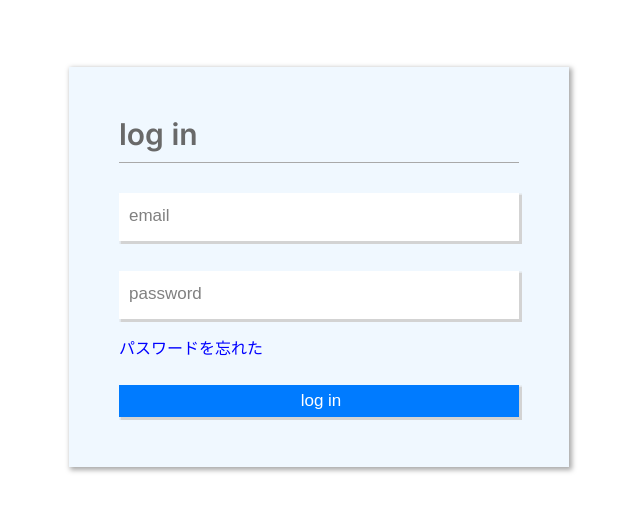
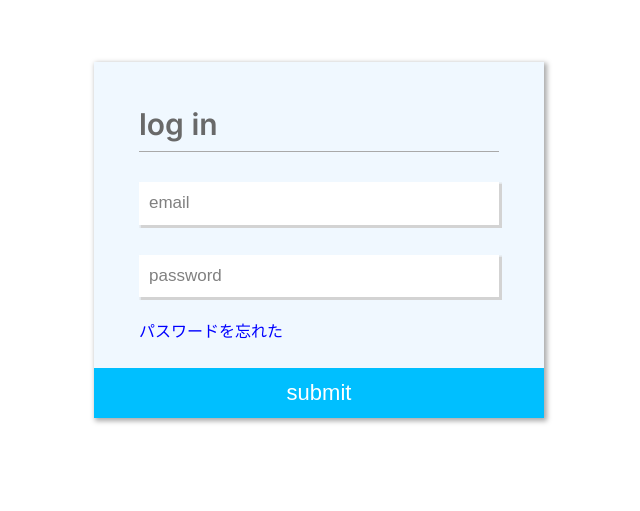
Before and after one commit to gostachan/shortcuts_manager, a Next.js app in the folder frontend/: page /login in a window 1280 px wide. Shown: the part 133-644 px from the top of the page, without its empty margins (321-961 px from the left). Built offline with nearby package versions, Linux system fonts and the light colour scheme.

Commit message:
inplement: complete form

```diff
--- a/frontend/src/app/login/page.css
+++ b/frontend/src/app/login/page.css
@@ -3,8 +3,8 @@
   justify-content: 10px;
   align-items: center;
   margin: 150px auto;
-  height: 500px;
-  width: 500px;
+  height: 445px;
+  width: 450px;
 }
 .container .login-form {
   background-color: aliceblue;
@@ -12,17 +12,18 @@
   flex: 1;
   width: 100%;
   height: 80%;
+  position: relative;
 }
 .container .login-form .content {
   margin: 10% auto;
   width: 80%;
   height: 80%;
 }
-.container .login-form .content .forget-pass {
-  margin-top: 20px;
+.container .login-form .content .forgot-pass {
+  margin-top: 25px;
   color: blue;
 }
-.container .login-form .content .forget-pass a:hover {
+.container .login-form .content .forgot-pass a:hover {
   padding-bottom: 2px;
   border-bottom: 1px solid blue;
 }
@@ -59,24 +60,15 @@
   font-size: 17px;
   color: gray;
 }
-.container .login-form .content form .form-button {
-  height: 10%;
-  margin-top: 25px;
+.container .login-form .form-button {
+  font-size: 22px;
   position: absolute;
-  bottom: 10px;
   width: 100%;
+  height: 50px;
+  background-color: #00BFFF;
+  color: white;
+  bottom: 0px;
 }
-.container .login-form .content form .form-button button {
-  height: 10%;
-  margin-top: 25px;
-  position: absolute;
-  bottom: 10px;
-  width: 100%;
-  width: 100%;
-  height: 100%;
-  padding-left: 10px;
-  font-size: 17px;
-  color: white;
+.container .login-form .form-button:hover {
   background-color: #007bff;
-  box-shadow: 1px 1px 1px 1.5px lightgray;
 }/*# sourceMappingURL=page.css.map */
--- a/frontend/src/app/login/page.js
+++ b/frontend/src/app/login/page.js
@@ -1,39 +1,59 @@
+"use client";
+import { useState } from "react";
 import "./page.css";
 
 export default function Login() {
+  const [form, setForm] = useState({email:    "",
+                                    password: ""})
+
+  function handleForm(element) {
+    setForm({
+      ...form,
+      [element.target.name]: element.target.value
+    });
+  };
+
+  function handleClick() {
+    console.log(form);
+  }
 
   return (
     <div className="container">
       <div className="login-form">
         <div className="content">
-          <form action="/login" method="post">
+          <form>
             <h1 className="form-title">log in</h1>
             <div className="form-group">
               <input
-                type="text"
-                id="email"
-                name="email"
-                required=""
+                type=       "text"
+                id=         "email"
+                name=       "email"
                 placeholder="email"
+                required
+                onChange={handleForm}
+                value=   {form.email}
               />
             </div>
             <div className="form-group">
               <input
-                type="password"
-                id="password"
-                name="password"
-                required=""
+                type=       "password"
+                id=         "password"
+                name=       "password"
                 placeholder="password"
+                required
+                onChange={handleForm}
+                value=   {form.password}
               />
             </div>
-            <div className="forget-pass">
-              <a href="#">パスワードを忘れた</a>
-            </div>
-            <div className="form-button form-group">
-              <button type="submit">log in</button>
-            </div>
+            <div className="forgot-pass">
+            <a href="#">パスワードを忘れた</a>
+          </div>
           </form>
         </div>
+        <button className="form-button"
+                onClick={handleClick}>
+          submit
+        </button>
       </div>
     </div>
   )
--- a/frontend/src/app/login/page.scss
+++ b/frontend/src/app/login/page.scss
@@ -1,11 +1,10 @@
-
 .container {
   display: flex;
   justify-content: 10px;
   align-items: center;
   margin: 150px auto;
-  height: 500px;
-  width: 500px;
+  height: 445px;
+  width: 450px;
 
   .login-form {
     background-color: aliceblue;
@@ -13,6 +12,7 @@
     flex: 1;
     width: 100%;
     height: 80%;
+    position: relative;
 
 
     .content {
@@ -20,8 +20,8 @@
       width: 80%;
       height: 80%;
 
-      .forget-pass {
-        margin-top: 20px;
+      .forgot-pass {
+        margin-top: 25px;
         color: blue;
 
         a:hover {
@@ -62,31 +62,21 @@
             color: gray;
           }
         }
+      }
+    }
 
-        .form-button {
-          height: 10%;
-          margin-top: 25px;
-          position: absolute;
-          bottom: 10px;
-          width: 100%;
+    .form-button {
+      font-size: 22px;
+      position: absolute;
+      width: 100%;
+      height: 50px;
+      background-color: #00BFFF;
+      color: white;
+      bottom: 0px;
+    }
 
-          button {
-            height: 10%;
-            margin-top: 25px;
-            position: absolute;
-            bottom: 10px;
-            width: 100%;
-
-            width: 100%;
-            height: 100%;
-            padding-left: 10px;
-            font-size: 17px;
-            color: white;
-            background-color: #007bff;
-            box-shadow: 1px 1px 1px 1.5px lightgray;
-          }
-        }
-      }
+    .form-button:hover {
+      background-color: #007bff;
     }
   }
 }
--- a/frontend/src/app/signup/page.css
+++ b/frontend/src/app/signup/page.css
@@ -2,9 +2,9 @@
   display: flex;
   justify-content: 10px;
   align-items: center;
-  margin: 100px auto;
-  height: 500px;
-  width: 500px;
+  margin: 150px auto;
+  height: 520px;
+  width: 450px;
 }
 .container .login-form {
   background-color: aliceblue;
@@ -12,11 +12,20 @@
   flex: 1;
   width: 100%;
   height: 80%;
+  position: relative;
 }
 .container .login-form .content {
   margin: 10% auto;
   width: 80%;
   height: 80%;
+}
+.container .login-form .content .forget-pass {
+  margin-top: 20px;
+  color: blue;
+}
+.container .login-form .content .forget-pass a:hover {
+  padding-bottom: 2px;
+  border-bottom: 1px solid blue;
 }
 .container .login-form .content form {
   height: 100%;
@@ -32,8 +41,8 @@
   border-bottom: 1.5px solid darkgray;
 }
 .container .login-form .content form .form-group {
-  height: 40px;
-  margin-top: 25px;
+  height: 15%;
+  margin-top: 30px;
 }
 .container .login-form .content form .form-group input {
   width: 100%;
@@ -51,24 +60,15 @@
   font-size: 17px;
   color: gray;
 }
-.container .login-form .content form .form-button {
-  height: 10%;
-  margin-top: 25px;
+.container .login-form .form-button {
+  font-size: 22px;
   position: absolute;
+  width: 100%;
+  height: 50px;
+  background-color: #00BFFF;
+  color: white;
   bottom: 0px;
-  width: 100%;
 }
-.container .login-form .content form .form-button button {
-  height: 10%;
-  margin-top: 25px;
-  position: absolute;
-  bottom: 10px;
-  width: 100%;
-  width: 100%;
-  height: 100%;
-  padding-left: 10px;
-  font-size: 17px;
-  color: white;
+.container .login-form .form-button:hover {
   background-color: #007bff;
-  box-shadow: 1px 1px 1px 1.5px lightgray;
 }/*# sourceMappingURL=page.css.map */
--- a/frontend/src/app/signup/page.scss
+++ b/frontend/src/app/signup/page.scss
@@ -1,11 +1,10 @@
-
 .container {
   display: flex;
   justify-content: 10px;
   align-items: center;
-  margin: 100px auto;
-  height: 500px;
-  width: 500px;
+  margin: 150px auto;
+  height: 520px;
+  width: 450px;
 
   .login-form {
     background-color: aliceblue;
@@ -13,12 +12,23 @@
     flex: 1;
     width: 100%;
     height: 80%;
+    position: relative;
 
 
     .content {
       margin: 10% auto;
       width: 80%;
       height: 80%;
+
+      .forget-pass {
+        margin-top: 20px;
+        color: blue;
+
+        a:hover {
+          padding-bottom: 2px;
+          border-bottom: 1px solid blue;
+        }
+      }
 
       form {
         .form-title {
@@ -35,8 +45,8 @@
         }
 
         .form-group {
-          height: 40px;
-          margin-top: 25px;
+          height: 15%;
+          margin-top: 30px;
 
           input {
             width: 100%;
@@ -52,31 +62,21 @@
             color: gray;
           }
         }
+      }
+    }
 
-        .form-button {
-          height: 10%;
-          margin-top: 25px;
-          position: absolute;
-          bottom: 0px;
-          width: 100%;
+    .form-button {
+      font-size: 22px;
+      position: absolute;
+      width: 100%;
+      height: 50px;
+      background-color: #00BFFF;
+      color: white;
+      bottom: 0px;
+    }
 
-          button {
-            height: 10%;
-            margin-top: 25px;
-            position: absolute;
-            bottom: 10px;
-            width: 100%;
-
-            width: 100%;
-            height: 100%;
-            padding-left: 10px;
-            font-size: 17px;
-            color: white;
-            background-color: #007bff;
-            box-shadow: 1px 1px 1px 1.5px lightgray;
-          }
-        }
-      }
+    .form-button:hover {
+      background-color: #007bff;
     }
   }
 }
```
Also changed, not shown: frontend/src/app/signup/page.js (+40 -17 lines), 2 other files (tests, documents, lock files or other folders).
